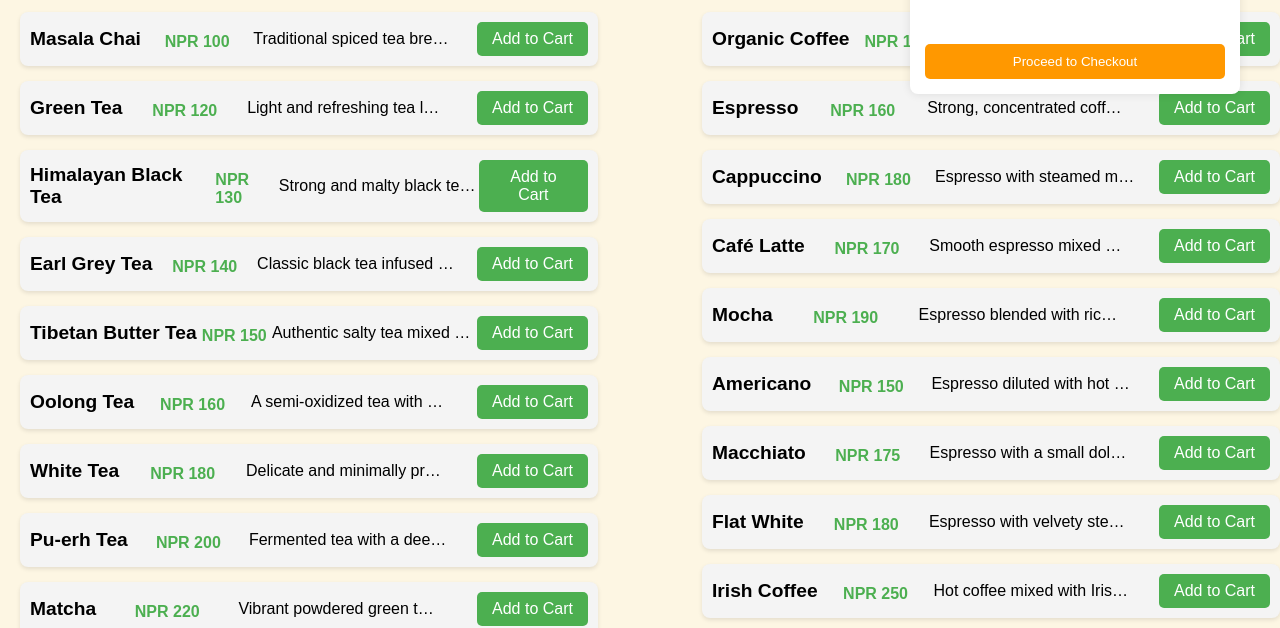
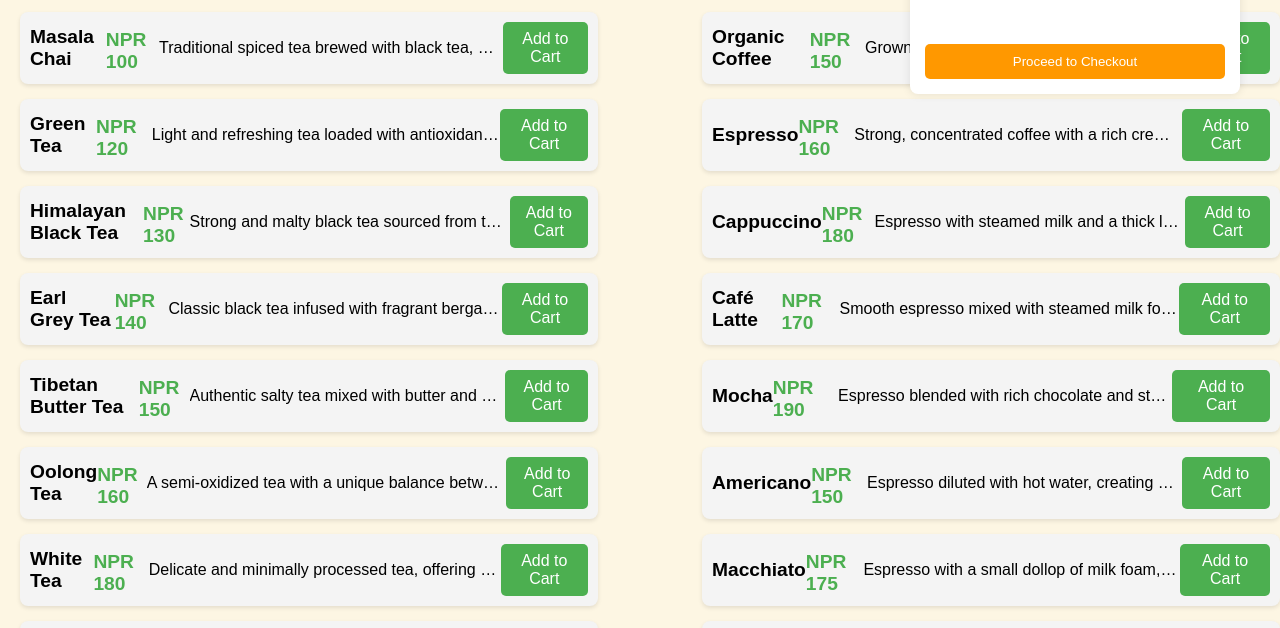
Before and after one commit to mechandra/brewmandu, a plain HTML site: page menu.html in a window 1280 px wide. Shown: the part 206-834 px from the top of the page. Drawn offline with Linux system fonts and the light colour scheme.

Commit message:
Mobileeeeee111111111111

```diff
--- a/style.css
+++ b/style.css
@@ -93,33 +93,39 @@ nav ul li a:hover {
     padding: 15px;
     border-radius: 8px;
     box-shadow: 0 2px 8px rgba(0, 0, 0, 0.2);
-    text-align: left;
+    text-align: left; /* Align text to the left */
     display: flex;
-    flex-direction: column; /* Arrange items vertically */
-    justify-content: flex-start; /* Align items at the start of the container */
+    flex-direction: row; /* Align items horizontally */
+    justify-content: space-between; /* Space out elements inside the menu item */
+    align-items: center; /* Vertically center the content */
     width: 100%; /* Full width of the container */
     max-width: 800px; /* Limit the max width */
     margin: 10px 0;
 }
 
-.menu-item h3 {
-    margin-right: 20px; /* Add space between name and price */
-    margin-bottom: 0; /* Remove any extra space below the item name */
+.menu-item img {
+    width: 120px; /* Fixed width for images */
+    height: auto;
+    margin-right: 15px; /* Add space between image and content */
+    border-radius: 5px;
 }
 
-.menu-item .price {
-    display: block; /* Price on a new line below the item name */
-    margin-top: 5px; /* Space between name and price */
+.item-title {
+    color: #DC143C;
+    font-size: 1.2em; /* Title size */
     font-weight: bold;
-    color: #1e941a; /* Green color for price */
 }
 
-.menu-item p {
-    margin: 0 20px 0 0; /* Adjust the space around description */
-    max-width: 200px; /* Limit description width to prevent overflow */
-    white-space: nowrap; /* Prevent description from wrapping into multiple lines */
-    overflow: hidden; /* Hide overflow */
-    text-overflow: ellipsis; /* Add ellipsis if description is too long */
+.item-description {
+    font-size: 1em;
+    color: #555;
+    margin-top: 10px;
+}
+
+.price {
+    font-weight: bold;
+    color: #1e941a; /* Green */
+    font-size: 1.2em;
 }
 
 .menu-item button {
@@ -131,7 +137,6 @@ nav ul li a:hover {
     font-size: 1em;
     cursor: pointer;
     transition: background-color 0.3s ease;
-    align-self: flex-start; /* Align button to the left */
 }
 
 .menu-item button:hover {
```
